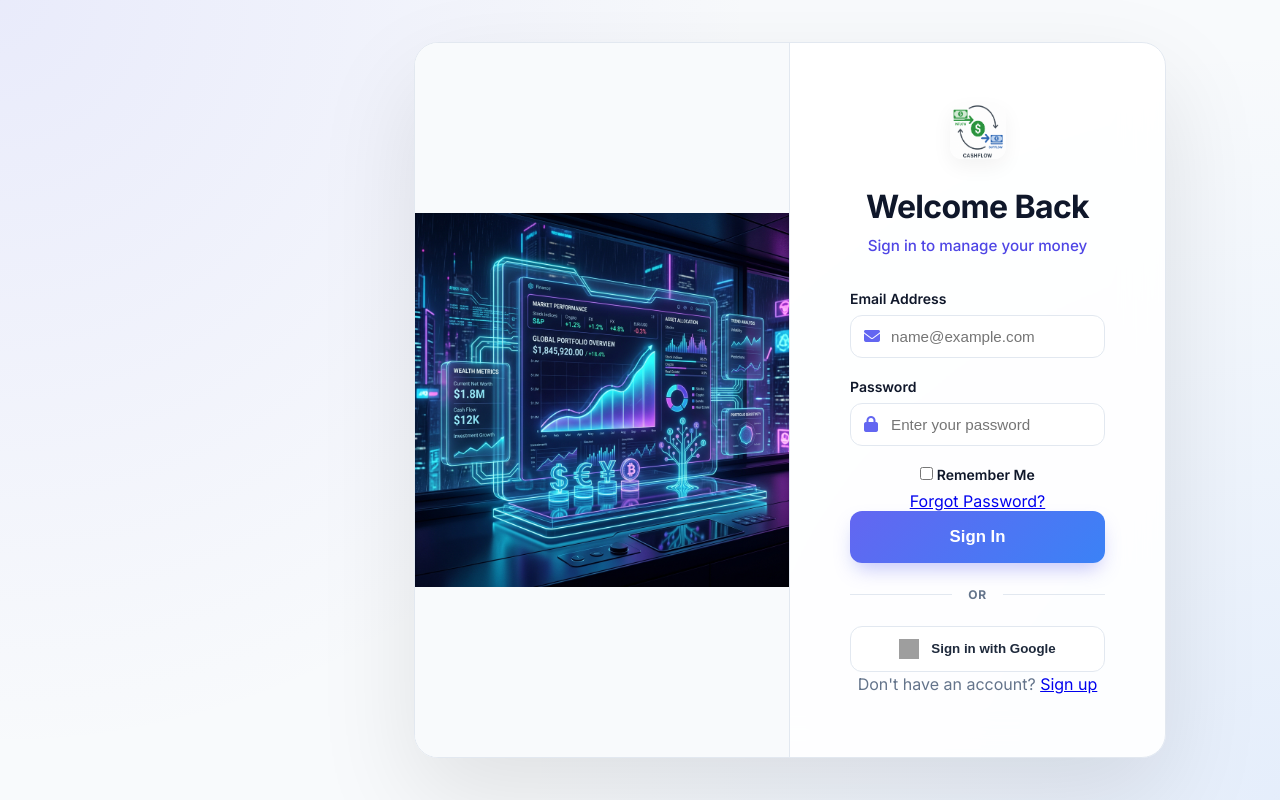
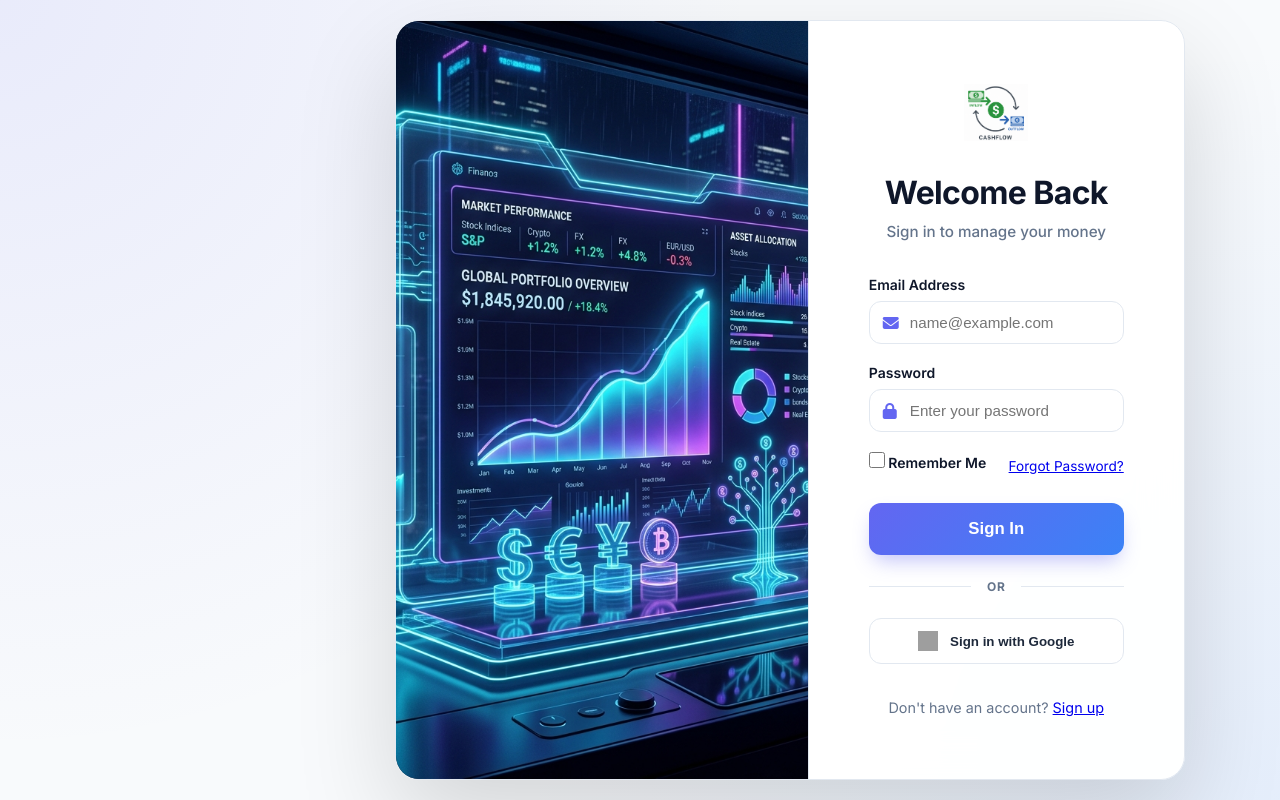
Before and after one commit to kumarnaavrajyadav/Personal-Finance-Tracker, a website: page index.html in a window 1280 px wide. Drawn offline with nearby package versions, Linux system fonts and the light colour scheme; grey boxes are pictures that could not be loaded.

Commit message:
style: fix login page layout, illustration scaling, and auth-actions alignment

```diff
--- a/style.css
+++ b/style.css
@@ -55,28 +55,28 @@ p { color: var(--text-muted); line-height: 1.6; }
 }
 
 .auth-card {
-    background: rgba(255, 255, 255, 0.9);
+    background: rgba(255, 255, 255, 0.95);
     backdrop-filter: blur(20px);
     border: 1px solid var(--border);
-    width: 100%; max-width: 900px;
-    display: grid; grid-template-columns: 1fr 1fr;
+    width: 100%; max-width: 1000px;
+    display: grid; grid-template-columns: 1.1fr 1fr;
     padding: 0; border-radius: 24px;
     overflow: hidden;
-    box-shadow: 0 40px 100px rgba(0,0,0,0.1);
+    box-shadow: 0 40px 100px rgba(0,0,0,0.15);
 }
 
 .auth-illustration {
-    background: #f8fafc url('assets/login_illustration.png') no-repeat center center;
-    background-size: contain;
+    background: #0f172a url('assets/login_illustration.png') no-repeat center center;
+    background-size: cover;
     border-right: 1px solid var(--border);
 }
 
 .auth-body { padding: 60px; text-align: center; }
 
-.auth-logo-img { width: 56px; height: 56px; margin-bottom: 24px; border-radius: 12px; box-shadow: 0 8px 20px rgba(0,0,0,0.05); }
+.auth-logo-img { width: 64px; height: 64px; margin-bottom: 24px; object-fit: contain; }
 
 .auth-title-large { font-size: 2rem; font-weight: 800; color: var(--text-header); margin-bottom: 8px; }
-.auth-subtitle-clean { margin-bottom: 32px; font-size: 0.95rem; color: var(--text-accent); font-weight: 500; }
+.auth-subtitle-clean { margin-bottom: 32px; font-size: 0.95rem; color: var(--text-muted); font-weight: 500; }
 
 .auth-form .form-group { margin-bottom: 20px; text-align: left; }
 .auth-form label { font-size: 0.875rem; font-weight: 600; color: var(--text-header); margin-bottom: 8px; display: block; }
@@ -90,6 +90,13 @@ p { color: var(--text-muted); line-height: 1.6; }
     transition: var(--transition);
 }
 .input-wrapper input:focus { border-color: var(--primary); outline: none; box-shadow: 0 0 0 4px rgba(99, 102, 241, 0.1); }
+
+.auth-actions {
+    display: flex; justify-content: space-between; align-items: center;
+    margin-bottom: 24px; font-size: 0.85rem;
+}
+.remember-me { display: flex; align-items: center; gap: 8px; cursor: pointer; color: var(--text-header); font-weight: 500; }
+.remember-me input { width: 16px; height: 16px; accent-color: var(--primary); cursor: pointer; }
 
 .btn-primary-large {
     width: 100%; padding: 16px;
@@ -153,6 +160,8 @@ p { color: var(--text-muted); line-height: 1.6; }
     width: 20px;
     height: 20px;
 }
+
+.auth-footer { margin-top: 32px; color: var(--text-muted); font-size: 0.9rem; }
 
 /* =============================================
    2. MAIN LAYOUT (SIDEBAR & CONTENT)
```
